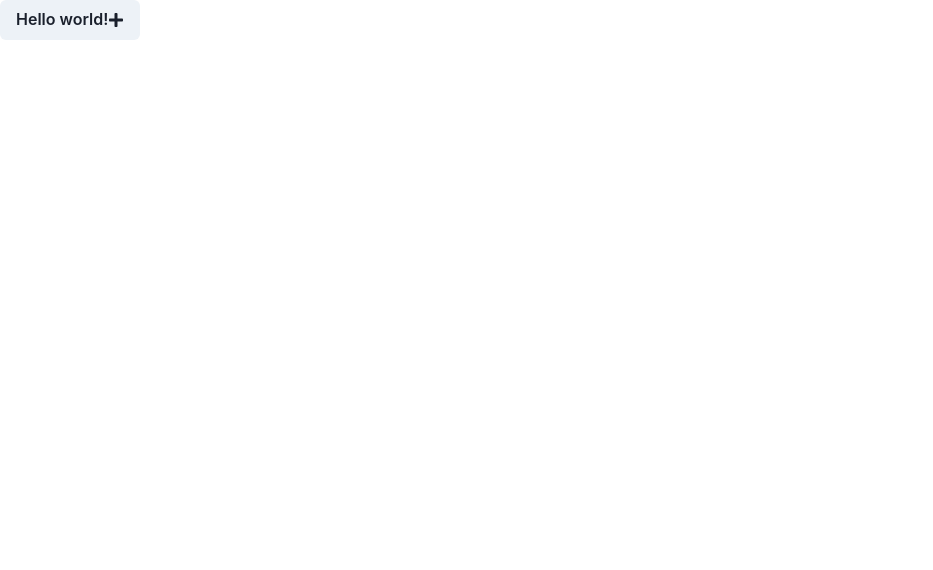
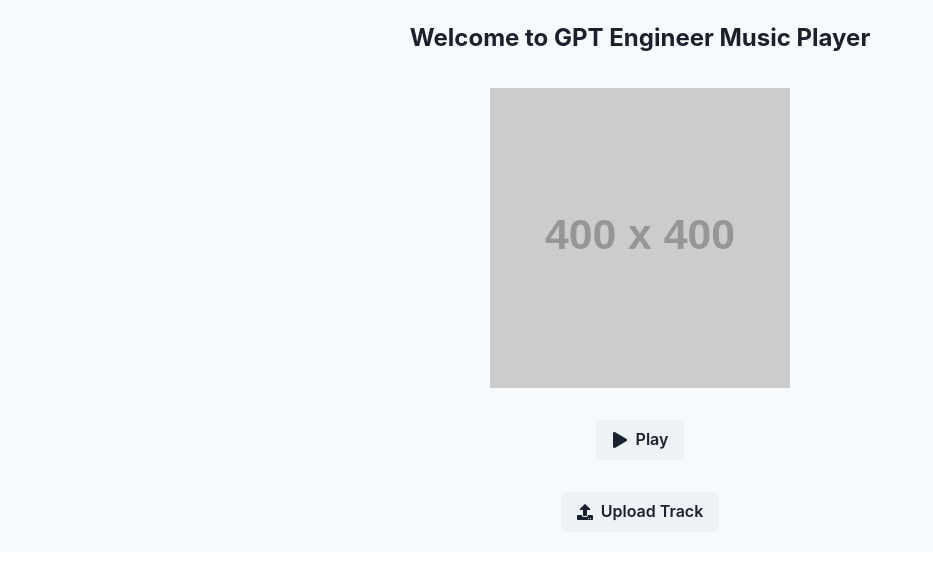
Before and after one commit to GPT-Engineer-App-Dev/harmonize-audio, a React (Vite) app: page / in a window 1280 px wide. Shown: the top 570 px of the page, without its empty margins (0-933 px from the left). Built offline with nearby package versions, Linux system fonts and the light colour scheme.

Commit message:
Implemented a music player on the website that can play tracks uploaded by the band.

```diff
--- a/src/pages/Index.jsx
+++ b/src/pages/Index.jsx
@@ -1,15 +1,47 @@
-// Complete the Index page component here
-// Use chakra-ui
-import { Button } from "@chakra-ui/react"; // example
-import { FaPlus } from "react-icons/fa"; // example - use react-icons/fa for icons
+import { Box, Button, VStack, Text, Image, useColorModeValue } from '@chakra-ui/react';
+import { FaPlay, FaPause, FaUpload } from 'react-icons/fa';
+import React, { useState, useRef } from 'react';
 
 const Index = () => {
-  // TODO: Create the website here!
+  const [isPlaying, setIsPlaying] = useState(false);
+  const audioRef = useRef(null);
+
+  const togglePlayPause = () => {
+    const prevValue = isPlaying;
+    setIsPlaying(!prevValue);
+    if (!prevValue) {
+      audioRef.current.play();
+    } else {
+      audioRef.current.pause();
+    }
+  };
+
+  const uploadFileHandler = (event) => {
+    const file = event.target.files[0];
+    if (file) {
+      audioRef.current.src = URL.createObjectURL(file);
+      audioRef.current.load();
+      setIsPlaying(false);
+    }
+  };
+
   return (
-    <Button>
-      Hello world! <FaPlus />
-    </Button>
-  ); // example
+    <VStack spacing={8} p={5} align="center" bg={useColorModeValue('gray.50', 'gray.800')}>
+      <Text fontSize="2xl" fontWeight="bold">Welcome to GPT Engineer Music Player</Text>
+      <Image src="https://via.placeholder.com/400" alt="Band Image" boxSize="300px" />
+      <audio ref={audioRef} onEnded={() => setIsPlaying(false)}>
+        <source src="" type="audio/mpeg" />
+        Your browser does not support the audio element.
+      </audio>
+      <Button leftIcon={isPlaying ? <FaPause /> : <FaPlay />} onClick={togglePlayPause}>
+        {isPlaying ? 'Pause' : 'Play'}
+      </Button>
+      <Button leftIcon={<FaUpload />} as="label">
+        Upload Track
+        <input type="file" hidden accept="audio/*" onChange={uploadFileHandler} />
+      </Button>
+    </VStack>
+  );
 };
 
 export default Index;
```
